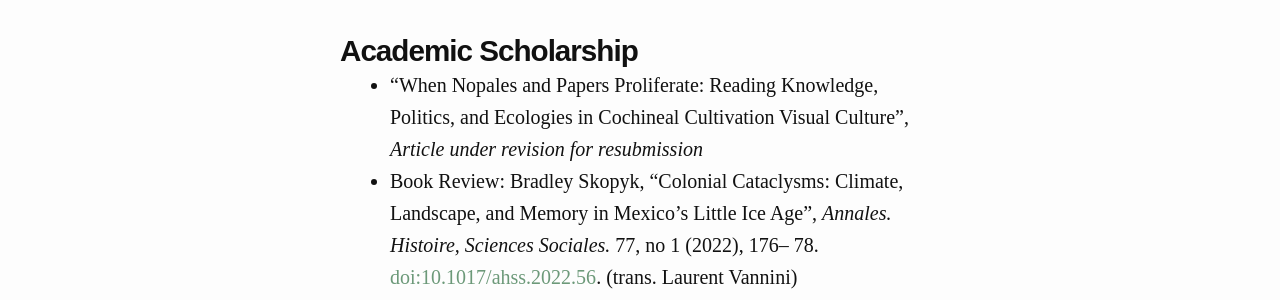
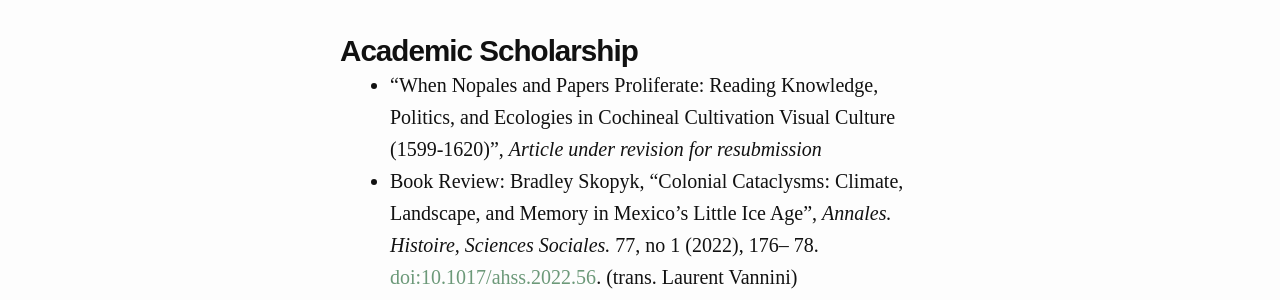
Before and after one commit to diana-heredia/diana-heredia.github.io, a Jekyll site: the page built from projects.markdown, in a window 1280 px wide. Shown: the part 1050-1350 px from the top of the page. Built offline with Jekyll 4.4.1, drawn with Linux system fonts in a browser that asks for light colours; some web fonts are replaced.

Commit message:
Update projects.markdown

```diff
--- a/projects.markdown
+++ b/projects.markdown
@@ -28,7 +28,7 @@
  <div>
   <h2>Academic Scholarship</h2>
   <ul>
-  <li>“When Nopales and Papers Proliferate: Reading Knowledge, Politics, and Ecologies in Cochineal Cultivation Visual Culture”, <i> Article under revision for resubmission </i></li>
+  <li>“When Nopales and Papers Proliferate: Reading Knowledge, Politics, and Ecologies in Cochineal Cultivation Visual Culture (1599-1620)”, <i> Article under revision for resubmission</i></li>
 
   <li> Book Review: Bradley Skopyk, “Colonial Cataclysms: Climate, Landscape, and Memory in Mexico’s Little Ice Age”, <i>Annales. Histoire, Sciences Sociales.</i> 77, no 1 (2022), 176–  78. <a href="https://doi.org/10.1017/ahss.2022.56 ">doi:10.1017/ahss.2022.56</a>. (trans. Laurent Vannini)</li>
 </ul>
```
